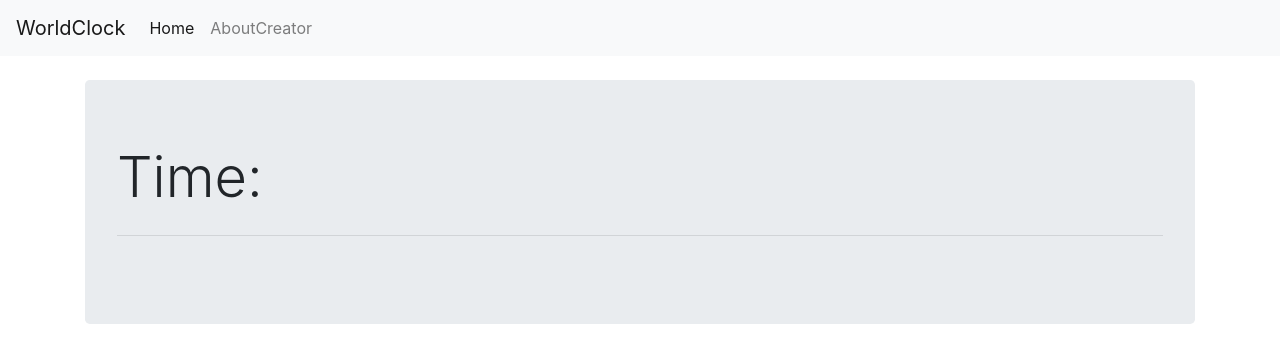
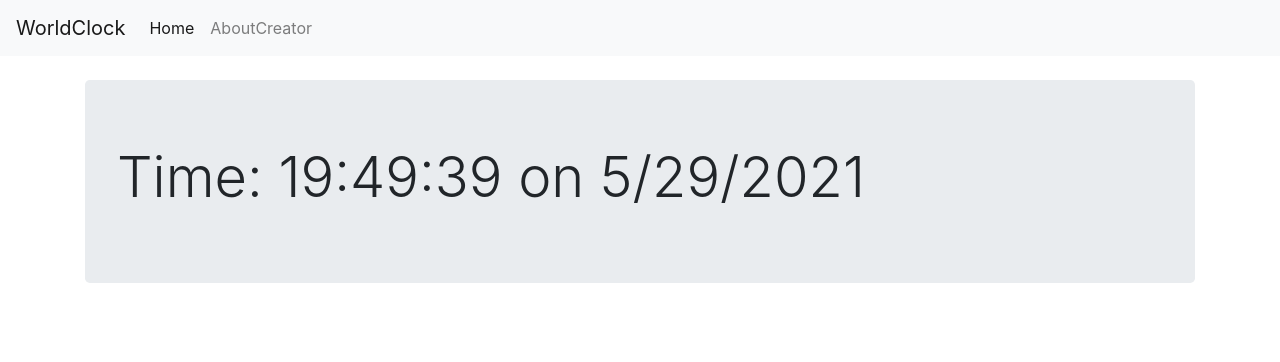
Before and after one commit to arukurmi/Clock, a plain HTML site: page index.html in a window 1280 px wide. Drawn offline with nearby package versions, Linux system fonts and the light colour scheme.

Commit message:
error correction

```diff
--- a/index.html
+++ b/index.html
@@ -18,8 +18,8 @@
     setInterval(() => {
         a = new Date();
         date = a.toLocaleDateString();
-        time = a.getHours() + ':' + a.getMinutes() + ':' +a.getseconds();
-        document.getElementById('time').innerHTML = time + "on" + date;
+        time = a.getHours() + ':' + a.getMinutes() + ':' +a.getSeconds();
+        document.getElementById('time').innerHTML = time + " on " + date;
     }, 1000);
     </script>
 </head>
@@ -54,8 +54,8 @@
     <div class="container my-4">
         <div class="jumbotron">
             <h1 class="display-4" >Time: <span id="time"></span></h1>
-            <p class="lead"></p>
-            <hr class="my-4">
+            <!-- <p class="lead"></p>
+            <hr class="my-4"> -->
             <!-- <p>It uses utility classes for typography and spacing to space content out within the larger container.</p>
             <a class="btn btn-primary btn-lg" href="#" role="button">Learn more</a> -->
         </div>
```
